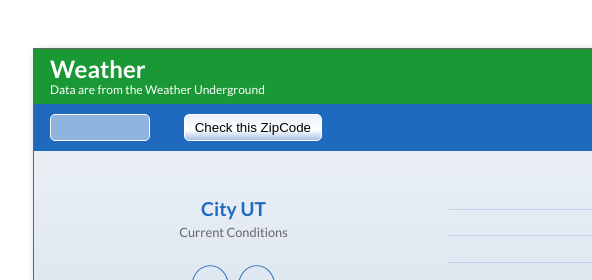
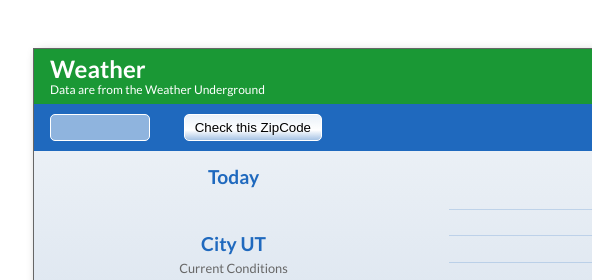
Before and after one commit to Rockawear/weatherApp, a plain HTML site: page index.html in a window 1280 px wide. Shown: the top 280 px of the page, 207-799 px from the left. Drawn offline with Linux system fonts and the light colour scheme; no server answers.

Commit message:
modification

```diff
--- a/css/styles.css
+++ b/css/styles.css
@@ -113,6 +113,13 @@
 /* MAIN  */
 main {
   min-height: 5em; }
+     main #update {
+    margin-top: 1rem;
+    text-align: center;
+    font-size: 1.2rem;
+    font-weight: 900;
+    color: #1f69be; }
+
   main #location {
     margin-top: 3rem;
     text-align: center;
--- a/index.html
+++ b/index.html
@@ -51,6 +51,7 @@
 <!-- page content here -->
 <main>
 <section id="left">
+    <div id="update">Today</div>
 	<div id="location">City UT</div>
 	<div id="weather">Current Conditions</div>
 	<div id="temperature">00</div>
--- a/js/main.js
+++ b/js/main.js
@@ -37,6 +37,7 @@ weatherConditions.onload = function() {
         document.getElementById('location').innerHTML = cObj.current_observation.display_location.full;
         document.getElementById('weather').innerHTML = cObj.current_observation.weather;
         document.getElementById('temperature').innerHTML = cObj.current_observation.temp_f;
+        document.getElementById('update').innerHTML = cObj.current_observation.observation_time;
 
 
 
@@ -52,7 +53,8 @@ if (weatherForecast.status === 200){
 	fObj = JSON.parse(weatherForecast.responseText);
 	console.log(fObj);
 
-    document.getElementById('desc').innerHTML = fObj.forecast.txt_forecast.forecastday["0"].fcttext;
+    document.getElementById('desc').innerHTML = fObj.forecast.txt_forecast.forecastday[0].fcttext;
+//    document.getElementById('date').innerHTML = fObj;
 
     //day 1
     document.getElementById('r1c1').innerHTML = fObj.forecast.simpleforecast.forecastday[1].date.weekday;
```
Lines whose indentation alone changed are shown as unchanged.
